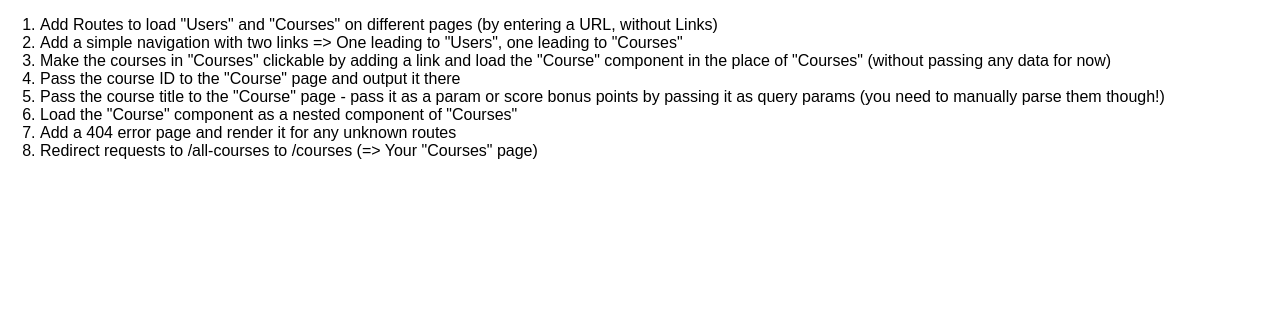
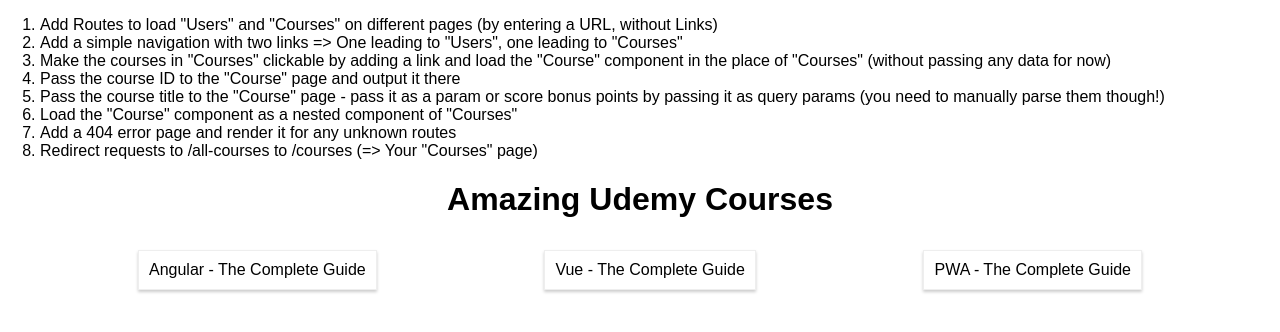
Before and after one commit to NickyJayJay/routing--assignment-problem, a React (Create React App) app: page /courses/1 in a window 1280 px wide. Shown: the top 332 px of the page. Built offline with nearby package versions, Linux system fonts and the light colour scheme.

Commit message:
Add routes to load 'Users' and 'Courses' on different pages

```diff
--- a/src/App.js
+++ b/src/App.js
@@ -1,4 +1,5 @@
 import React, { Component } from 'react';
+import {Route} from 'react-router-dom';
 
 import Courses from './containers/Courses/Courses';
 import Users from './containers/Users/Users';
@@ -17,6 +18,8 @@
           <li>Add a 404 error page and render it for any unknown routes</li>
           <li>Redirect requests to /all-courses to /courses (=> Your "Courses" page)</li>
         </ol>
+        <Route path="/courses" component={Courses} />
+        <Route path="/users" component={Users} />
       </div>
     );
   }
--- a/src/index.js
+++ b/src/index.js
@@ -1,8 +1,9 @@
 import React from 'react';
 import ReactDOM from 'react-dom';
+import {BrowserRouter} from 'react-router-dom';
 import './index.css';
 import App from './App';
 import registerServiceWorker from './registerServiceWorker';
 
-ReactDOM.render(<App />, document.getElementById('root'));
+ReactDOM.render(<BrowserRouter><App /></BrowserRouter>, document.getElementById('root'));
 registerServiceWorker();
```
Also changed, not shown: package.json (+12 -0 lines), 1 other file (tests, documents, lock files or other folders).
